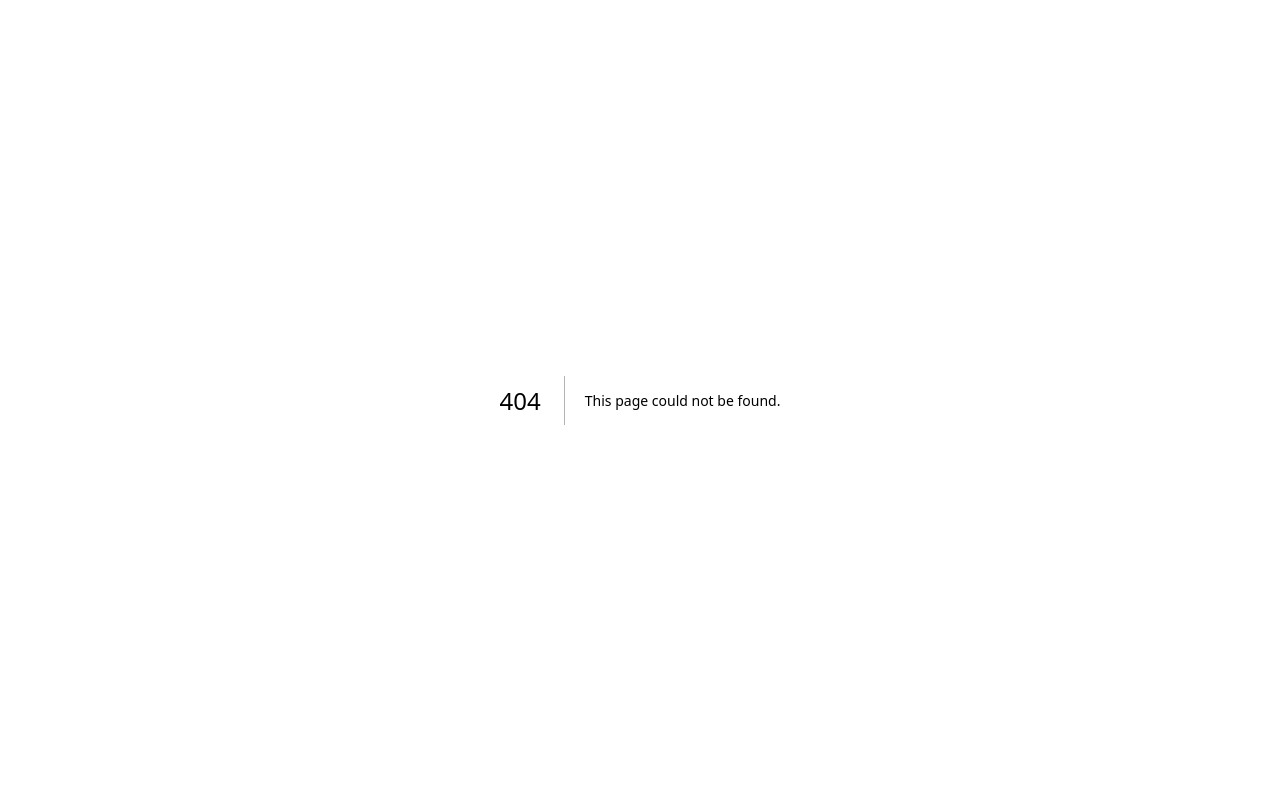
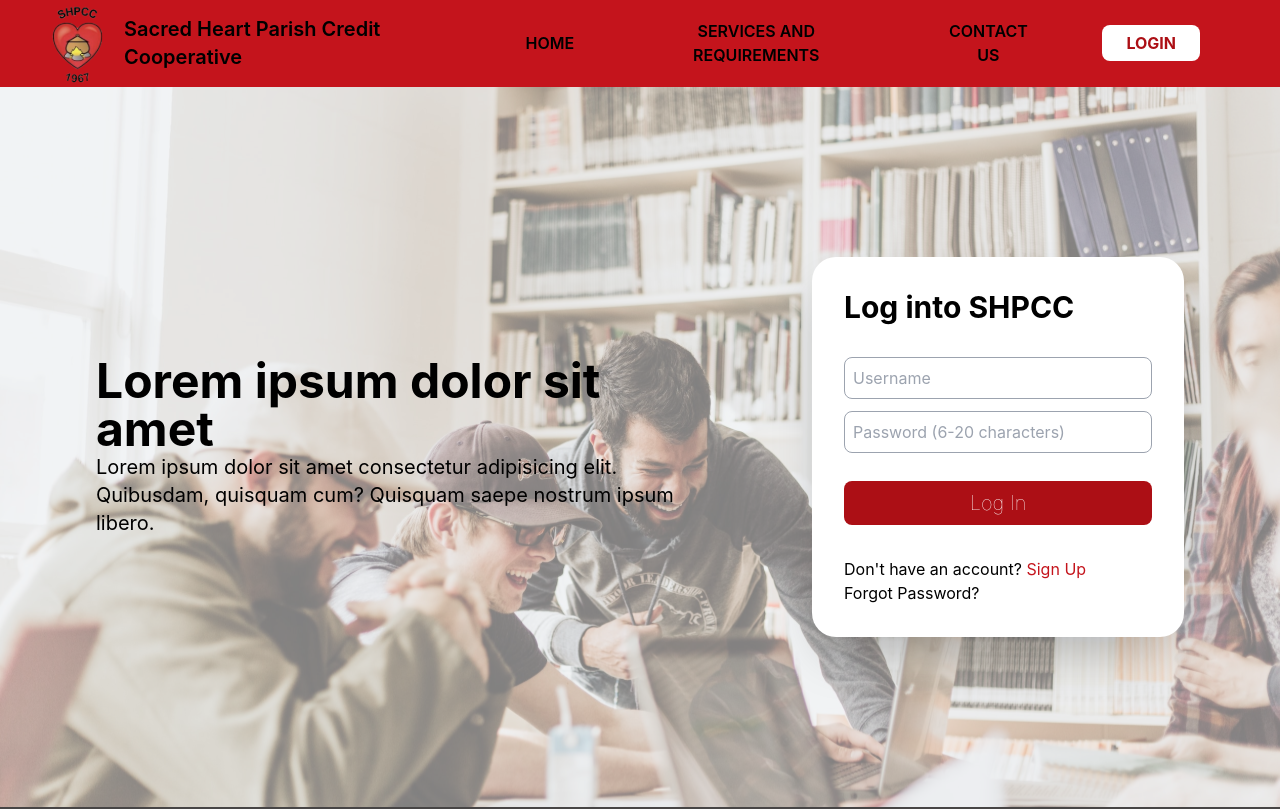
Before and after one commit to matthewdizon/shpcc-frontend, a Next.js app: page /login in a window 1280 px wide. Before the commit this address had no page. Shown: the top 809 px of the page. Built offline with nearby package versions, Linux system fonts and the light colour scheme.

Commit message:
added initial login page

```diff
--- a/components/Navbar.js
+++ b/components/Navbar.js
@@ -74,6 +74,14 @@ function Navbar() {
             Contact Us
           </Link>
         </div>
+        <button>
+          <Link
+            href={"/login"}
+            className="uppercase bg-white text-shpccDarkRed py-2 px-6 rounded-lg mx-8 hover:bg-shpccYellow font-bold"
+          >
+            Login
+          </Link>
+        </button>
       </div>
     </nav>
   );
--- /dev/null
+++ b/pages/login.js
@@ -0,0 +1,51 @@
+import Layout from "../components/Layout";
+
+function Login() {
+  return (
+    <Layout>
+      <div className="h-[90vh] !bg-[url('/images/login.svg')] bg-cover -mx-24 px-24 py-24 items-center flex">
+        <div className="grid grid-cols-[2fr_1.2fr] items-center gap-24">
+          <div>
+            <h2 className="font-bold text-5xl">Lorem ipsum dolor sit amet</h2>
+            <p className="text-xl">
+              Lorem ipsum dolor sit amet consectetur adipisicing elit.
+              Quibusdam, quisquam cum? Quisquam saepe nostrum ipsum libero.
+            </p>
+          </div>
+          <div className="bg-white p-8 rounded-3xl shadow-2xl">
+            <p className="font-bold text-3xl">Log into SHPCC</p>
+            <form action="" className="grid gap-3 my-8">
+              <div className="grid">
+                <input
+                  type="text"
+                  placeholder="Username"
+                  onChange={(e) => console.log(e.target.value)}
+                  className="bg-white border-gray-400 border rounded-lg p-2"
+                />
+              </div>
+              <div className="grid">
+                <input
+                  type="password"
+                  placeholder="Password (6-20 characters)"
+                  onChange={(e) => console.log(e.target.value)}
+                  className="bg-white border-gray-400 border rounded-lg p-2"
+                />
+              </div>
+
+              <button className="bg-shpccDarkRed rounded-lg text-white text-xl py-2 mt-4 font-thin">
+                Log In
+              </button>
+            </form>
+            <div>
+              Don&apos;t have an account?{" "}
+              <span className="text-shpccRed">Sign Up</span>
+            </div>
+            <div>Forgot Password?</div>
+          </div>
+        </div>
+      </div>
+    </Layout>
+  );
+}
+
+export default Login;
```
Also changed, not shown: public/images/login.svg (added).
